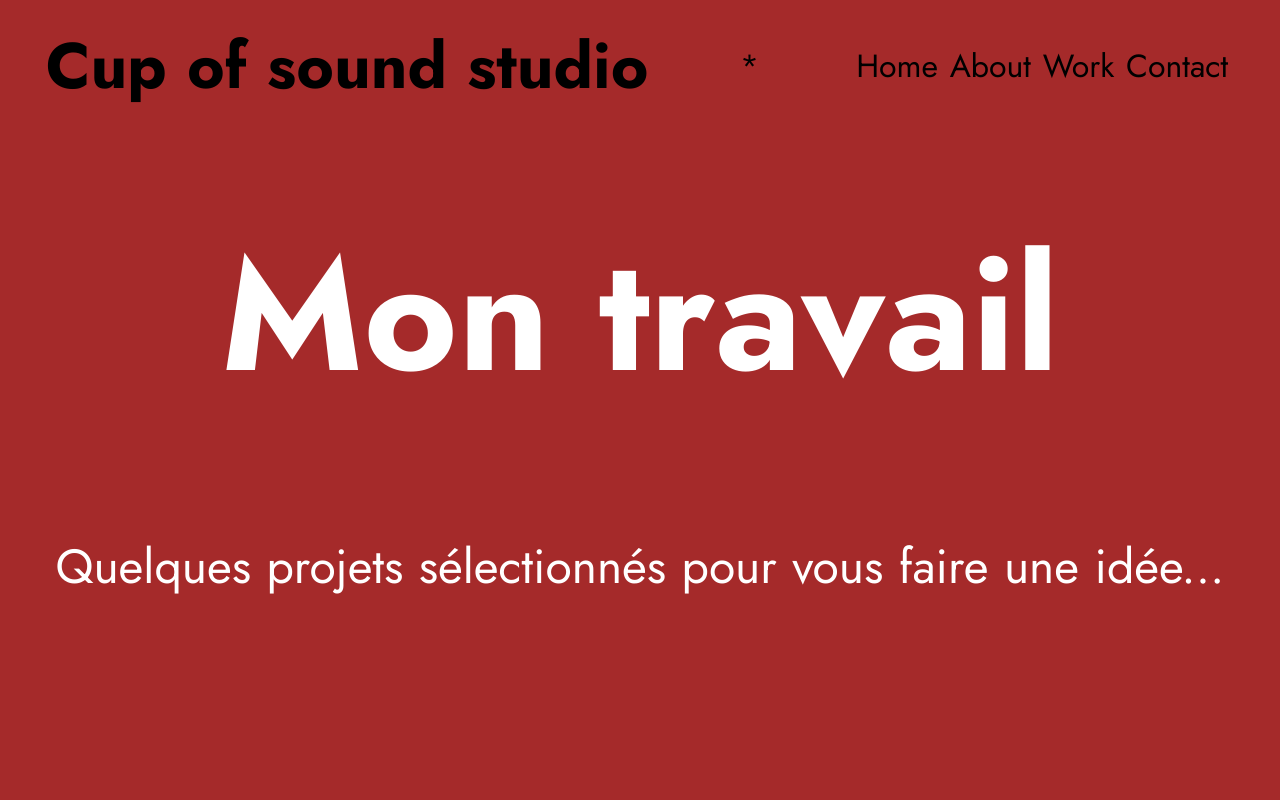
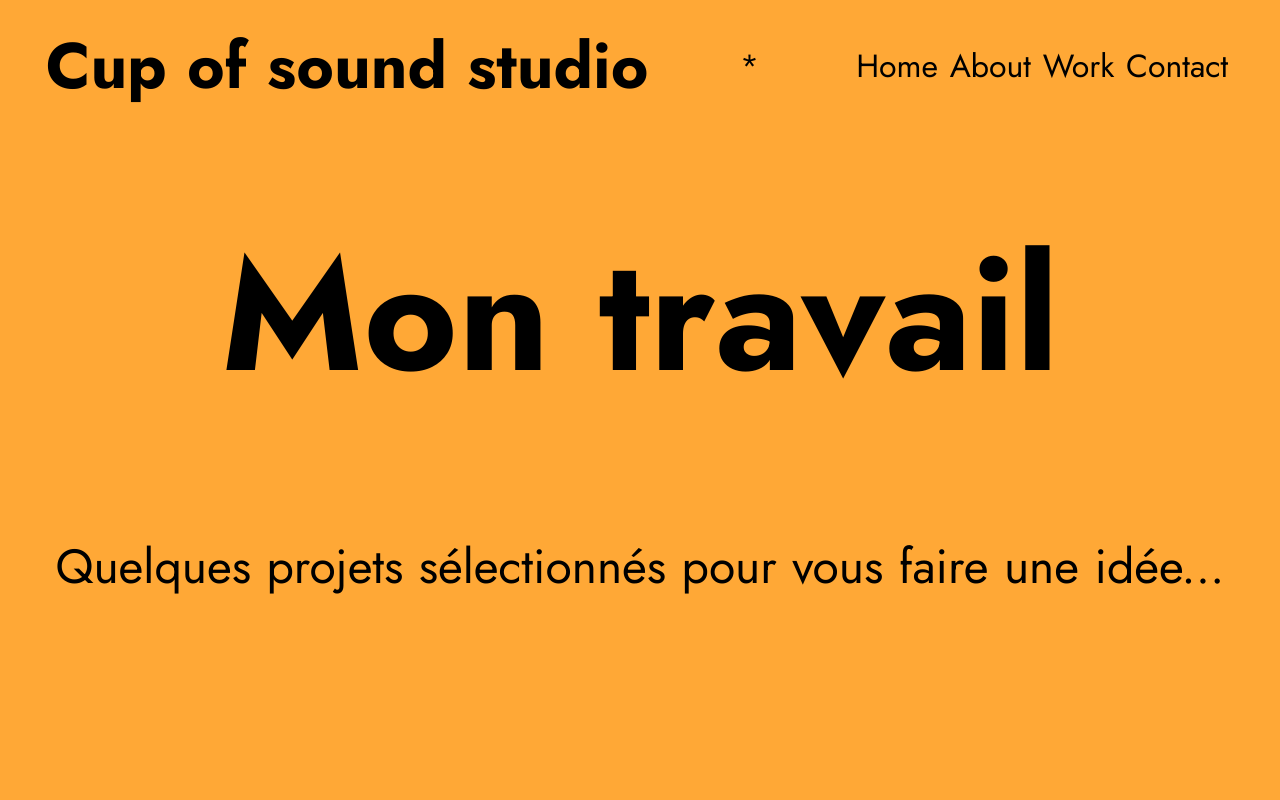
Before and after one commit to axelOngaro/Cup-Of-Sound-Nuxt, a Nuxt app: page /work in a window 1280 px wide. Shown: the top 800 px of the page. Built offline with nearby package versions, Linux system fonts and the light colour scheme.

Commit message:
Corrected typos

```diff
--- a/components/Header.vue
+++ b/components/Header.vue
@@ -1,6 +1,8 @@
 <template>
   <header class="header">
-    <h1>Cup of sound studio</h1>
+    <nuxt-link class="nuxt-link" id="contactLink" to="/"
+      ><h1>Cup of sound studio</h1></nuxt-link
+    >
     <p id="toggleTheme">*</p>
     <nav>
       <ul>
--- a/pages/contact.vue
+++ b/pages/contact.vue
@@ -1,10 +1,10 @@
 <template>
   <div class="contact">
     <div class="contact-text">
-      <h2>Contact.</h2>
+      <h2>Contact</h2>
 
       <p>
-        N’hésites pas à me contacter pour plus de renseignement, ou simplement
+        N’hésite pas à me contacter pour plus de renseignement, ou simplement
         passer un bonjour!
       </p>
     </div>
--- a/pages/work.vue
+++ b/pages/work.vue
@@ -118,8 +118,8 @@ iframe {
   justify-content: center;
   flex-direction: column;
   align-items: center;
-  background-color: brown;
-  color: white;
+  background-color: #ffa836;
+  color: black;
 }
 .work-intro p {
   margin-top: 8%;
--- /dev/null
+++ b/plugins/client.js
@@ -0,0 +1,4 @@
+import Vue from 'vue'
+import LocomotiveScroll from '@/LocomotiveScroll/plugin/index.js'
+
+Vue.use(LocomotiveScroll)
```
Also changed, not shown: LocomotiveScroll/plugin/index.js (deleted, +0 -15 lines).
